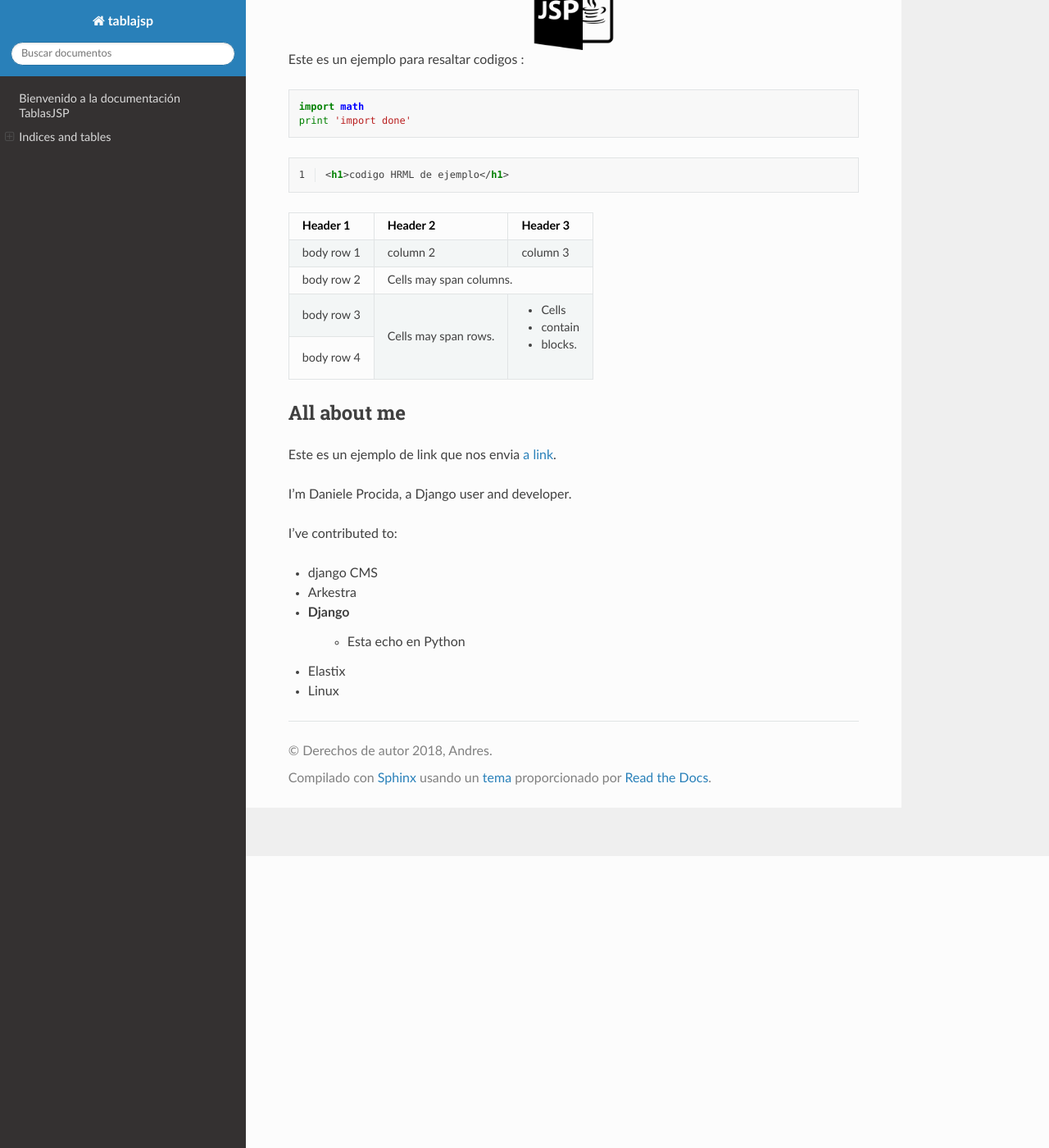
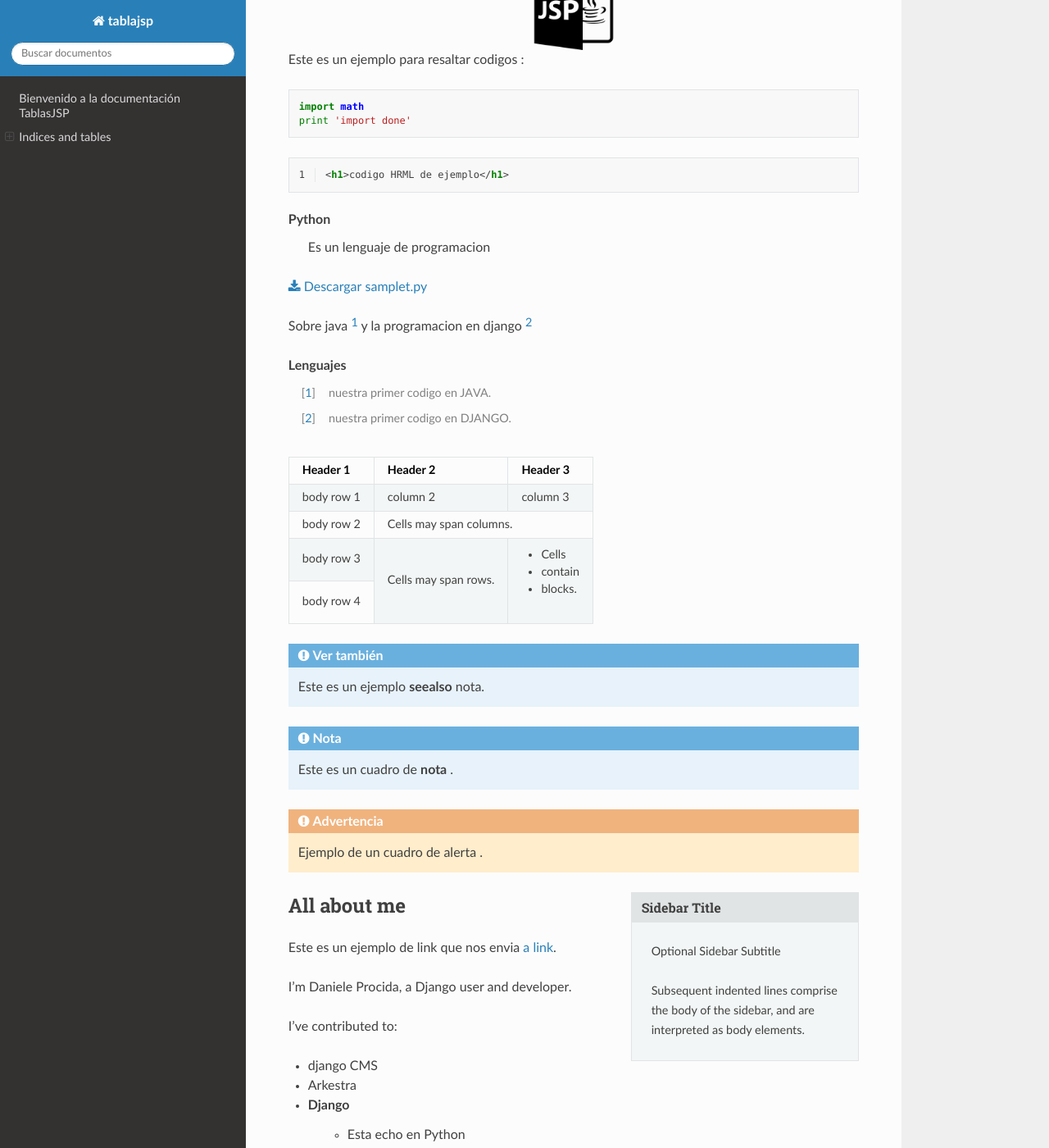
Before and after one commit to Andres-Hack/TablaJSP, a Sphinx documentation site: the page built from docs/source/index.rst, in a window 1280 px wide and 1400 px high, scrolled down 356 px. Shown: the whole window at 82% size. Built offline with Sphinx 7.4.7 and the Read the Docs theme 2.0.0, drawn with Linux system fonts in a browser that asks for light colours.

Commit message:
documentación v001

```diff
--- a/docs/source/index.rst
+++ b/docs/source/index.rst
@@ -36,6 +36,19 @@ Este es un ejemplo para resaltar codigos :
 
    <h1>codigo HRML de ejemplo</h1>
 
+.. glossary::
+     Python
+        Es un lenguaje de programacion
+
+:download:`Descargar samplet.py <sample.py>`
+
+Sobre  java [#f1]_ y  la programacion en  django [#f2]_
+
+.. rubric:: Lenguajes
+
+.. [#f1] nuestra primer codigo en JAVA.
+.. [#f2] nuestra primer codigo en DJANGO.
+
 +------------+------------+-----------+
 | Header 1   | Header 2   | Header 3  |
 +============+============+===========+
@@ -47,6 +60,21 @@ Este es un ejemplo para resaltar codigos :
 +------------+ span rows. | - contain |
 | body row 4 |            | - blocks. |
 +------------+------------+-----------+
+
+.. seealso:: Este es un ejemplo  **seealso** nota.
+
+.. note::  Este es un cuadro de **nota** .
+
+.. warning:: Ejemplo de un cuadro de alerta .
+
+
+.. sidebar:: Sidebar Title
+    :subtitle: Optional Sidebar Subtitle
+
+    Subsequent indented lines comprise
+    the body of the sidebar, and are
+    interpreted as body elements.
+
 
 ############
 All about me
--- /dev/null
+++ b/docs/source/sample.py
@@ -0,0 +1,3 @@
+import os
+
+print("Hola ,,,")
```
Also changed, not shown: 9 other files.
